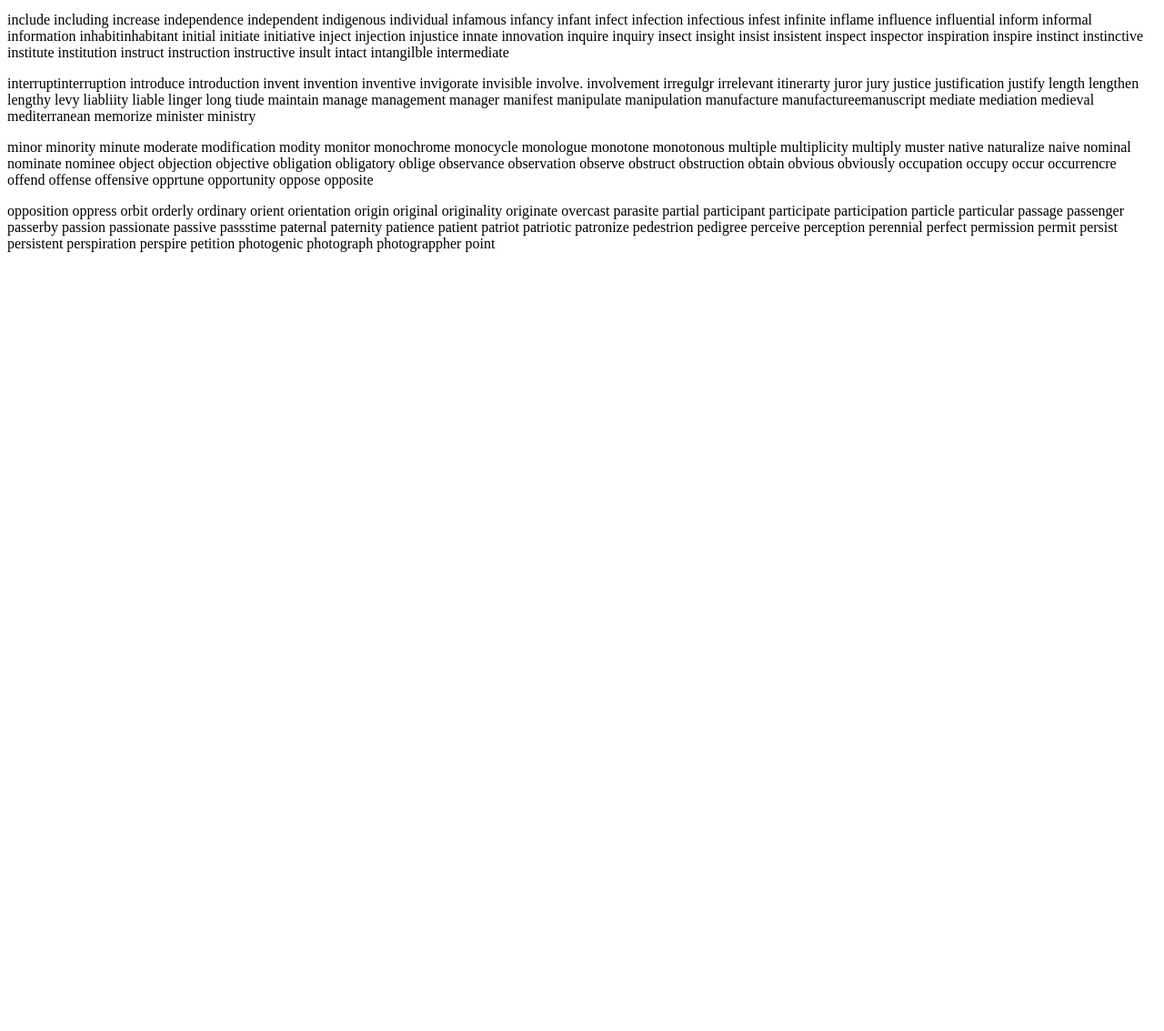
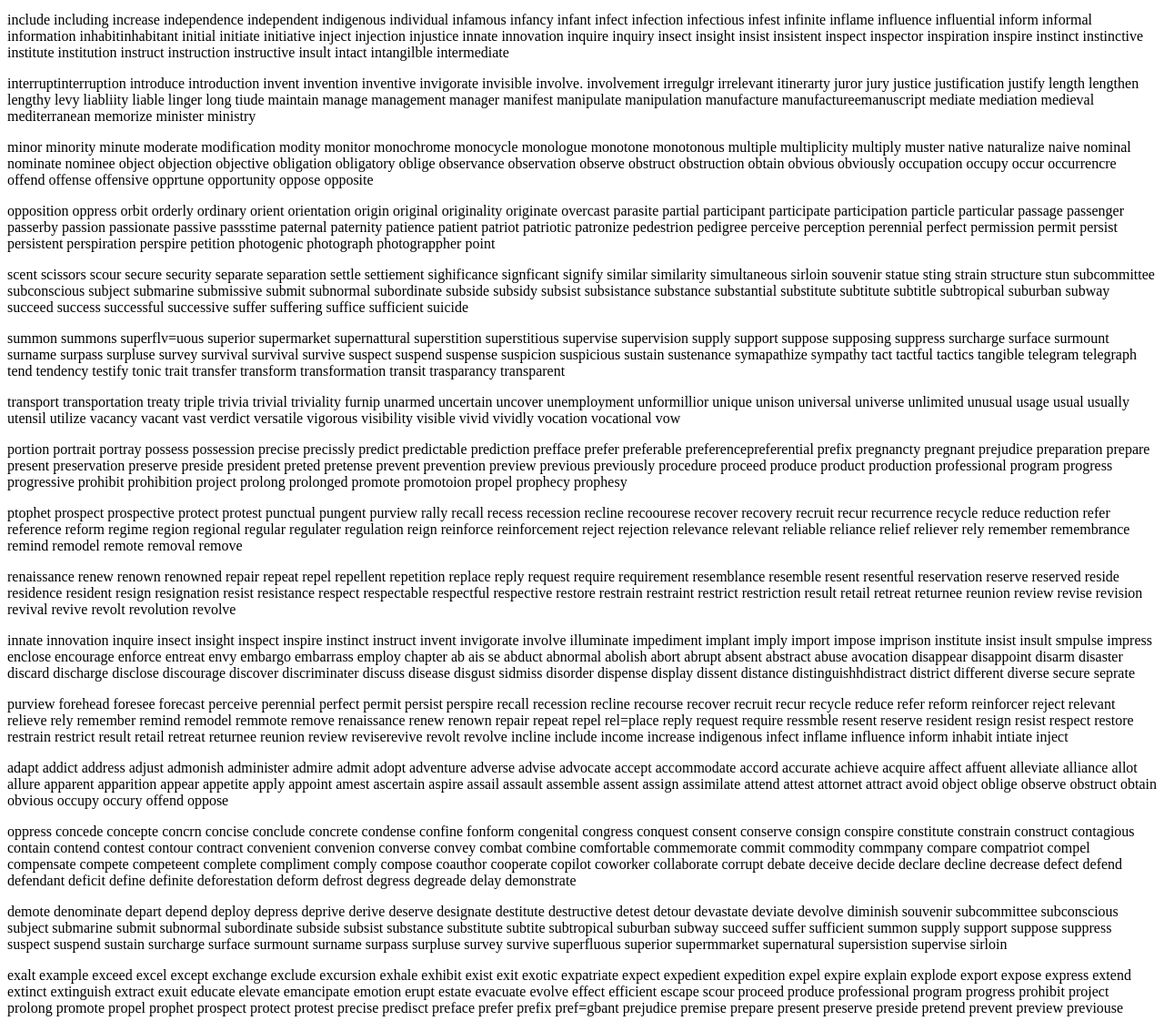
Before and after one commit to pann710/20210901, a plain HTML site: page index.html in a window 1280 px wide. Shown: the part 621-1754 px from the top of the page at 91% size. Before the commit the page ends 914 px from the top, so only its background shows below. Drawn offline with Linux system fonts and the light colour scheme.

Commit message:
Update index.html

```diff
--- a/index.html
+++ b/index.html
@@ -17,18 +17,18 @@
 <p>interruptinterruption introduce introduction invent invention inventive invigorate invisible involve. involvement irregulgr irrelevant itinerarty juror jury justice justification justify length lengthen lengthy levy liabliity liable linger long tiude maintain manage management manager manifest manipulate manipulation manufacture manufactureemanuscript mediate mediation medieval mediterranean memorize minister ministry </p>
 <p>minor minority minute moderate modification modity  monitor monochrome monocycle monologue monotone monotonous multiple multiplicity multiply muster native naturalize naive nominal nominate nominee object objection objective obligation obligatory oblige observance observation observe obstruct obstruction obtain obvious obviously occupation occupy occur occurrencre offend offense offensive opprtune opportunity oppose opposite </p>
 <p>opposition oppress orbit orderly ordinary orient orientation origin original originality originate overcast parasite partial participant participate participation particle particular passage passenger passerby passion passionate passive passstime paternal paternity patience patient patriot patriotic patronize pedestrion pedigree perceive perception perennial perfect permission permit persist persistent perspiration perspire petition photogenic photograph photograppher point </p>
-<p></p>
-<p></p>
-<p></p>
-<p></p>
-<p></p>
-<p></p>
-<p></p>
-<p></p>
-<p></p>
-<p></p>
-<p></p>
-<p></p>
+<p>scent scissors scour secure security separate separation settle settiement sighificance signficant signify similar similarity simultaneous sirloin souvenir statue sting strain structure stun subcommittee subconscious subject submarine submissive submit subnormal subordinate subside subsidy subsist subsistance substance substantial substitute subtitute subtitle subtropical suburban subway succeed success successful successive suffer suffering suffice sufficient suicide </p>
+<p>summon summons superflv=uous superior supermarket supernattural superstition superstitious supervise supervision supply support suppose supposing suppress surcharge surface surmount surname surpass surpluse survey survival survival survive suspect suspend suspense suspicion suspicious sustain sustenance symapathize sympathy tact tactful tactics tangible telegram telegraph tend tendency testify tonic trait transfer transform transformation transit trasparancy transparent </p>
+<p>transport transportation treaty triple trivia trivial triviality furnip unarmed uncertain uncover unemployment unformillior unique unison universal universe unlimited unusual usage usual usually utensil utilize vacancy vacant vast verdict versatile vigorous visibility visible vivid vividly vocation vocational vow </p>
+<p>portion portrait portray possess possession precise precissly predict predictable prediction prefface prefer preferable preferencepreferential prefix pregnancty pregnant prejudice preparation prepare present preservation preserve preside president preted pretense prevent prevention preview previous previously procedure proceed produce product production professional program progress progressive prohibit prohibition project  prolong prolonged promote promotoion propel prophecy prophesy </p>
+<p>ptophet prospect prospective protect protest punctual pungent purview rally recall recess recession recline recoourese recover recovery recruit recur recurrence recycle reduce reduction refer reference reform regime region regional regular regulater regulation reign reinforce reinforcement reject rejection relevance relevant reliable reliance relief reliever rely remember remembrance remind remodel  remote removal remove </p>
+<p>renaissance renew renown renowned repair repeat repel repellent repetition replace reply request require requirement resemblance resemble resent resentful reservation reserve reserved reside residence resident resign resignation resist resistance respect respectable respectful respective restore restrain restraint restrict restriction result retail retreat returnee reunion review revise revision revival revive revolt revolution revolve</p>
+<p>innate innovation inquire insect insight inspect inspire instinct instruct invent invigorate involve illuminate impediment implant imply import impose imprison institute insist insult smpulse impress enclose encourage enforce entreat envy embargo embarrass employ chapter ab ais se abduct abnormal abolish abort abrupt absent abstract abuse avocation disappear disappoint disarm disaster discard discharge disclose discourage discover discriminater discuss disease disgust sidmiss disorder dispense display dissent distance distinguishhdistract district different diverse secure seprate</p>
+<p>purview forehead foresee forecast perceive perennial perfect permit persist perspire recall recession recline recourse recover recruit recur recycle  reduce refer reform reinforcer reject relevant relieve rely remember remind remodel remmote remove renaissance renew renown repair repeat repel rel=place reply request require ressmble resent reserve resident resign resist respect restore restrain restrict result retail retreat returnee reunion review reviserevive  revolt revolve incline include income increase indigenous infect inflame influence inform inhabit intiate inject</p>
+<p>adapt addict address adjust admonish administer admire admit adopt adventure adverse advise advocate accept accommodate accord accurate achieve acquire affect affuent alleviate alliance allot allure apparent apparition appear appetite apply appoint amest ascertain aspire assail assault assemble assent assign assimilate attend attest attornet attract avoid object oblige observe obstruct obtain obvious occupy occury offend oppose </p>
+<p>oppress concede concepte concrn concise conclude concrete condense confine fonform congenital congress conquest consent conserve consign conspire constitute constrain construct contagious contain contend contest contour contract convenient convenion converse convey combat combine comfortable commemorate commit commodity commpany compare compatriot compel compensate compete competeent complete compliment comply compose coauthor cooperate copilot coworker collaborate corrupt debate deceive decide declare decline decrease defect defend defendant deficit define definite deforestation deform defrost degress degreade delay demonstrate </p>
+<p>demote denominate depart depend deploy  depress deprive derive deserve designate destitute destructive detest detour devastate deviate devolve diminish souvenir subcommittee subconscious subject submarine submit subnormal subordinate subside subsist substance substitute subtite subtropical suburban subway succeed suffer sufficient summon supply support suppose suppress suspect suspend sustain  surcharge surface surmount surname surpass surpluse survey survive superfluous superior supermmarket supernatural supersistion supervise sirloin</p>
+<p>exalt example exceed excel except  exchange exclude excursion exhale exhibit exist exit exotic expatriate expect expedient expedition expel expire explain explode export expose express extend extinct extinguish extract exuit educate elevate emancipate emotion erupt estate evacuate evolve effect efficient escape scour proceed produce professional program progress prohibit project prolong promote propel  prophet prospect protect protest precise predisct preface prefer prefix pref=gbant prejudice premise prepare present preserve preside pretend prevent preview previouse</p>
 
 </body>
 </html>
```
